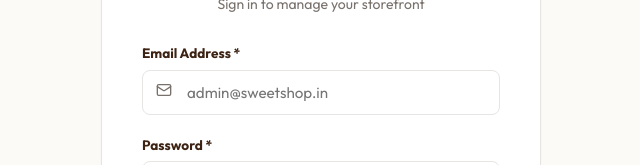
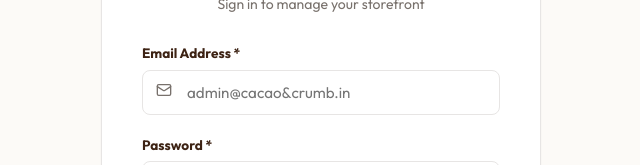
Before and after one commit to kishanptel/cnc-admin, a React (Vite) app: page /login in a window 1280 px wide. Shown: the part 316-481 px from the top of the page, without its empty margins (319-959 px from the left). Built offline with nearby package versions, Linux system fonts and the light colour scheme; no server answers.

Commit message:
Update email placeholder in Login component

```diff
--- a/src/pages/Login.jsx
+++ b/src/pages/Login.jsx
@@ -78,7 +78,7 @@
               <input
                 type="email"
                 id="email"
-                placeholder="admin@sweetshop.in"
+                placeholder="admin@cacao&crumb.in"
                 className="form-input"
                 style={{ paddingLeft: '44px' }}
                 value={email}
```
